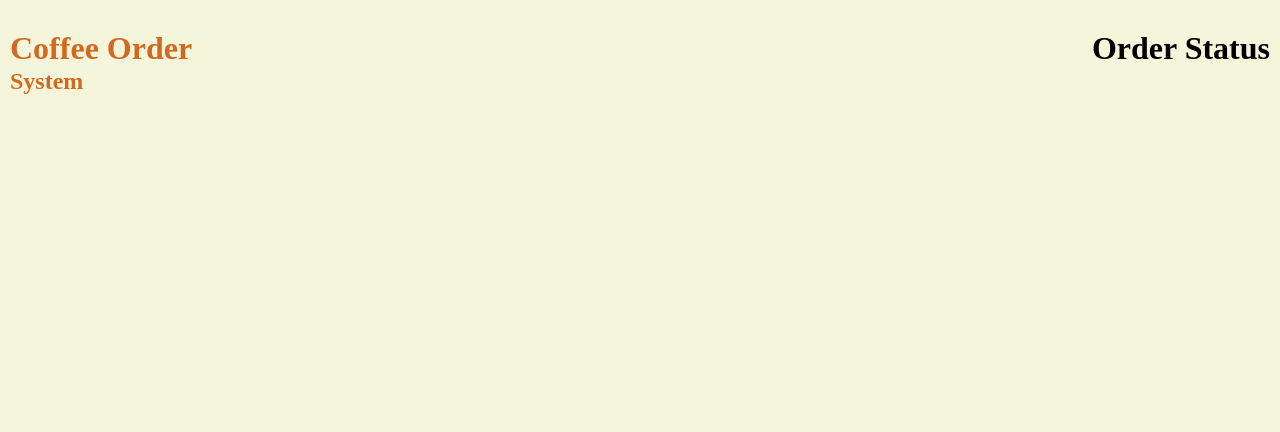
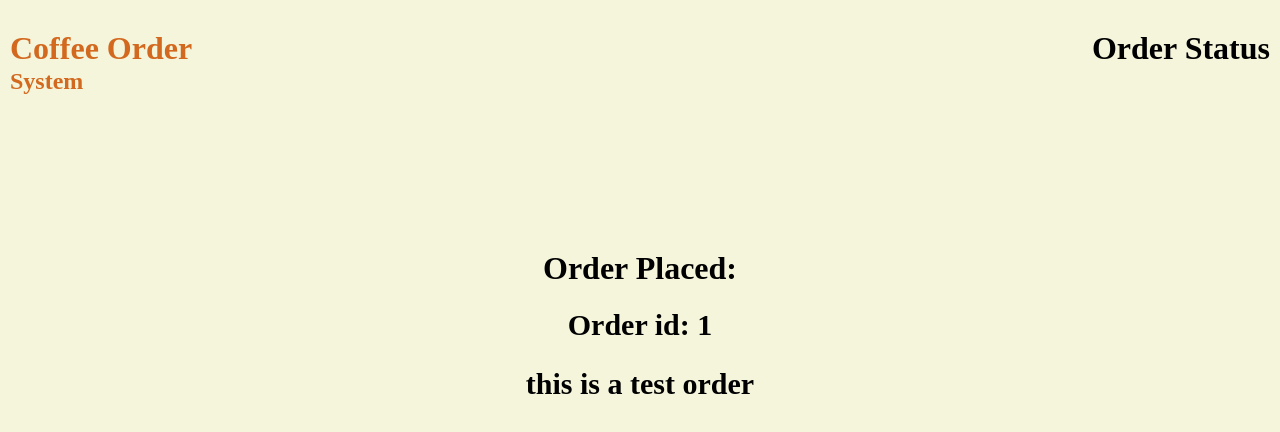
Before and after one commit to jentezar/coffee-order-ui, a plain HTML site: page receipt.html in a window 1280 px wide. Drawn offline with Linux system fonts and the light colour scheme.

Commit message:
receipt initial commit

```diff
--- a/receipt.html
+++ b/receipt.html
@@ -36,7 +36,7 @@
         }
     </style>
 </head>
-<body>
+<body onload="orderIdGenerator()">
     <div class = "coffee-order-system">
         <a href="start.html">
             <h1 style="margin-top: 20px;">Coffee Order</h1>
@@ -48,7 +48,27 @@
             <h1 style="margin-top: 20px;">Order Status</h1>
         </a>
     </div>
+    <div>
+        <h1 style="text-align: center; margin-top: 250px; font-weight: bold;">Order Placed:</h1>
+        <h2 id="order-id" style="text-align: center; margin-top: 20px; font-weight: bold; font-size: 30px;">Order id: </h2>
+        <h3 id="order-message" style="text-align: center; margin-top: 20px; font-weight: bold; font-size: 30px;">this is a test order</h3>
 
+    </div>
+    <script>
+        let orderId = localStorage.getItem('orderId');
+
+        async function orderIdGenerator(){
+            let orderIdElem = document.getElementById('order-id');
+            if (!orderId){
+                orderId = 1;
+            }
+            orderIdElem.textContent = "Order id: " + orderId;
+            localStorage.setItem('orderId', orderId)
+            orderId++;
+            localStorage.setItem('orderId', orderId);
+        }
+
+    </script>
 
 </body>
 </html>
```
Also changed, not shown: condiments.html (+18 -1 lines).
